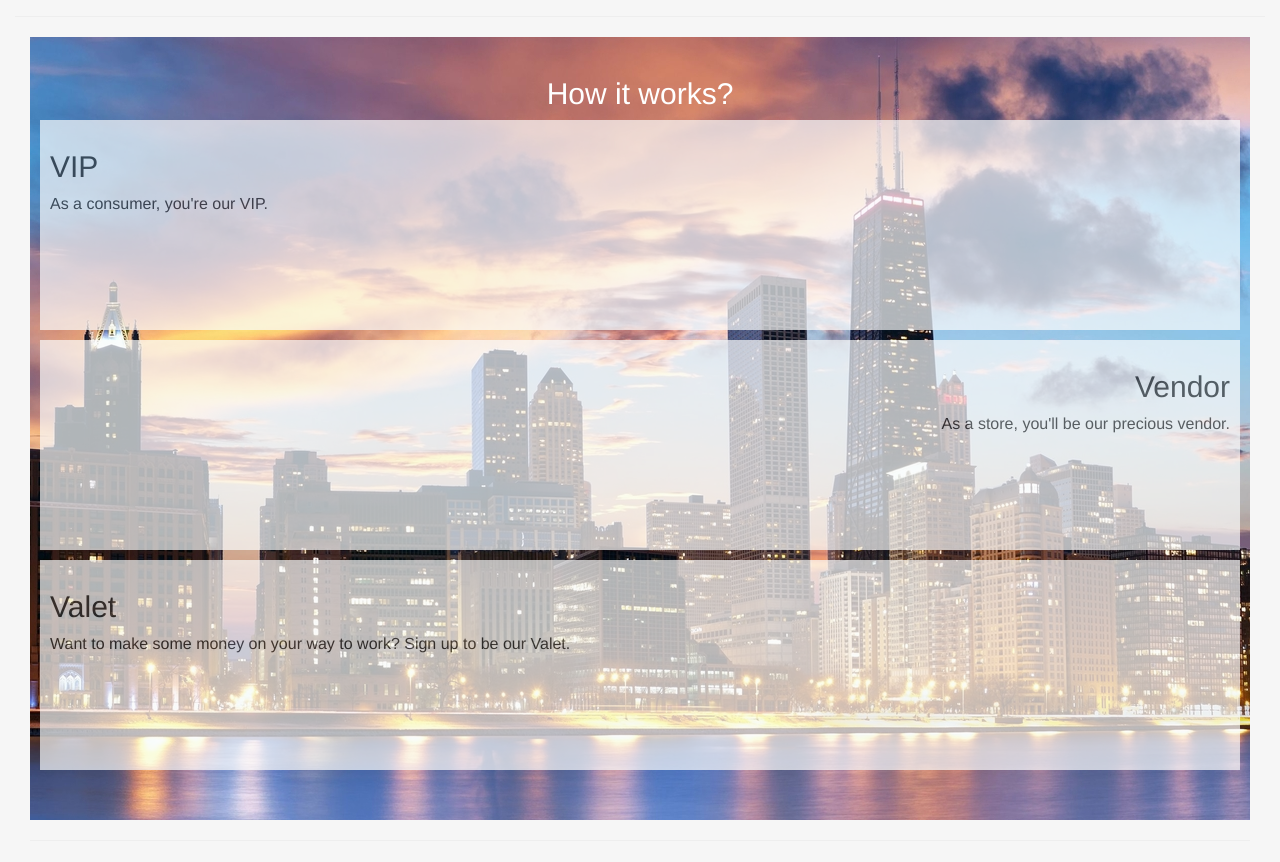
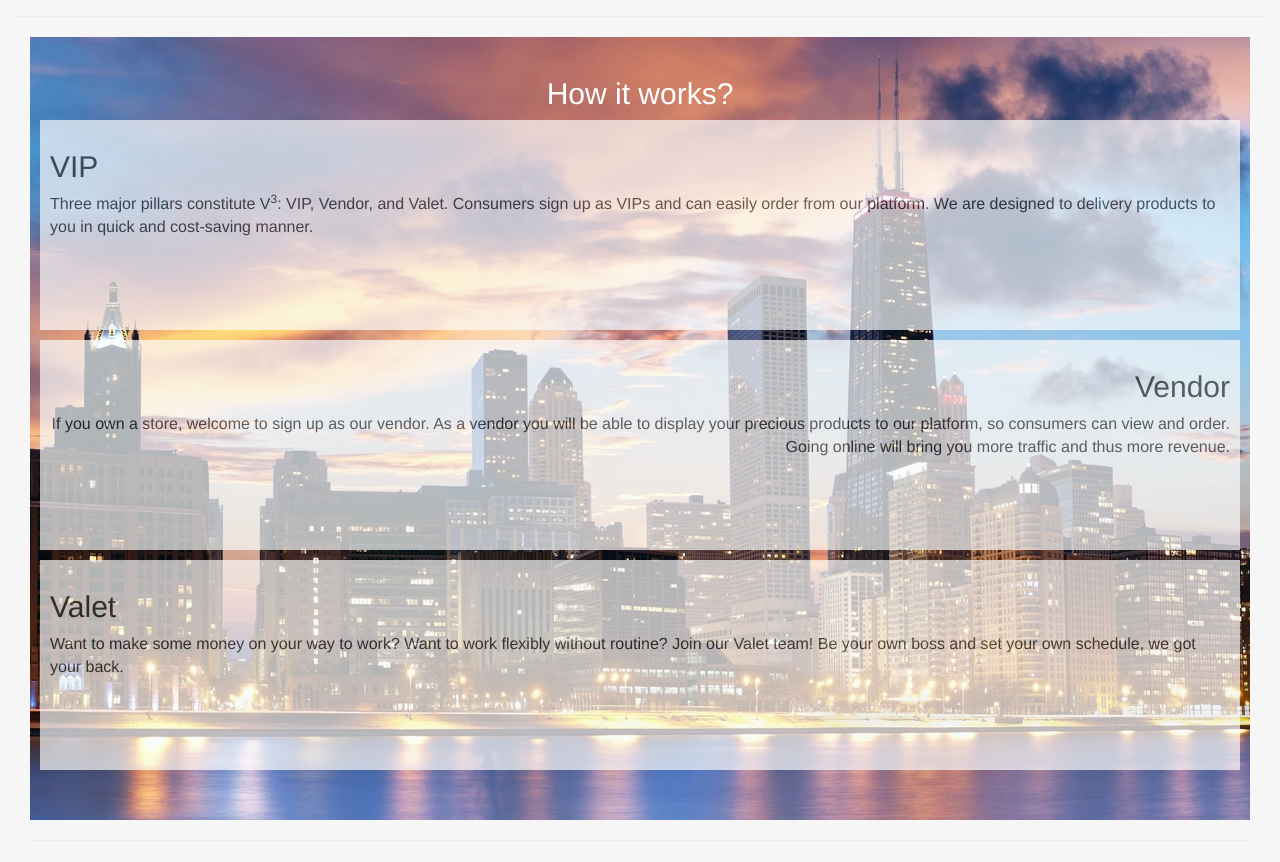
Before and after one commit to rayhu-osu/vcube, a Django app: template crowdshipping/templates/crowdshipping/home.html in a window 1280 px wide. Shown: the part 463-1325 px from the top of the page. Run offline with Django 3.2, Linux system fonts and the light colour scheme; the template is opened without the code that fills it, so the values that code supplies are empty; parts of the project's set-up code (start-up, migrations or seed data) failed here and were passed over; some libraries are stand-ins or nearby versions.

Commit message:
Multiple changes
1. added v3 homepage description
2. changed picture urls

```diff
--- a/crowdshipping/templates/crowdshipping/home.html
+++ b/crowdshipping/templates/crowdshipping/home.html
@@ -33,19 +33,27 @@
     <section class="works">
         <br>
         <h2 align="middle" style="color: white;">How it works?</h2>
-        <div class="odd">
+        <div class="odd" style="word-wrap: break-word">
             <h2>VIP</h2>
-            <p class="description">As a consumer, you're our VIP.</p>
+            <p class="description">Three major pillars constitute V<sup>3</sup>: VIP, Vendor, and Valet.
+                Consumers sign up as VIPs and can easily order from our platform.
+                We are designed to delivery products to you in quick and cost-saving manner.</p>
         </div>
 
-        <div class="even">
+        <div class="even" style="word-wrap: break-word">
             <h2 align="right">Vendor</h2>
-            <p align="right" class="description">As a store, you'll be our precious vendor.</p>
+            <p align="right" class="description">If you own a store, welcome to sign up as our vendor.
+                As a vendor you will be able to display your precious products to our platform, so consumers can view and order.
+                Going online will bring you more traffic and thus more revenue.
+            </p>
         </div>
 
-        <div class="odd">
+        <div class="odd" style="word-wrap: break-word">
             <h2>Valet</h2>
-            <p class="description">Want to make some money on your way to work? Sign up to be our Valet.</p>
+            <p class="description">Want to make some money on your way to work? Want to work flexibly without routine?
+                Join our Valet team!
+                Be your own boss and set your own schedule, we got your back.
+            </p>
         </div>
     <br>
     <br>
--- a/valet/templates/valet/order.html
+++ b/valet/templates/valet/order.html
@@ -19,7 +19,7 @@
 
                 <div class="col-xs-2">
                     <a href="{% url 'vip:store' store.id %}">
-                    <img src="/valet/media/{{ store.image }}" class="img-responsive" alt="{{ store.name }}" align="bottom">
+                    <img src="{{ store.image.url }}" class="img-responsive" alt="{{ store.name }}" align="bottom">
                     </a>
 
                 </div>
--- a/valet/templates/valet/store_detail.html
+++ b/valet/templates/valet/store_detail.html
@@ -17,7 +17,7 @@
             <div class="row">
 
                 <div class="col-xs-2">
-                    <img src="/valet/media/{{ item.image }}" class="img-responsive" alt="{{ item.name }}" align="bottom">
+                    <img src="{{ item.image.url }}" class="img-responsive" alt="{{ item.name }}" align="bottom">
 
                 </div>
 
--- a/vip/templates/vip/category.html
+++ b/vip/templates/vip/category.html
@@ -15,7 +15,7 @@
             <div class="row">
                 <div class="col-xs-3">
 
-                <img src="/vip/media/{{ item.image }}" class="img-responsive" alt="{{ item.name }}" align="left">
+                <img src="{{ item.image.url }}" class="img-responsive" alt="{{ item.name }}" align="left">
 
                 </div>
 
--- a/vip/templates/vip/store.html
+++ b/vip/templates/vip/store.html
@@ -17,7 +17,7 @@
 
                 <div class="col-xs-3">
 
-                <img src="/vip/media/{{ item.image }}" class="img-responsive" alt="{{ item.name }}" align="left">
+                <img src="{{ item.image.url }}" class="img-responsive" alt="{{ item.name }}" align="left">
                 </div>
 
                 <div class="col-xs-9">
--- a/vip/views.py
+++ b/vip/views.py
@@ -28,6 +28,6 @@ def store(request, store_id):
 
     return render(request, 'vip/store.html', context)
 
-def detail(request, item_id):
-    item = get_object_or_404 (Item, pk = item_id)
-    return render(request, 'vip/detail.html', {'item': item})
+# def detail(request, item_id):
+#     item = get_object_or_404 (Item, pk = item_id)
+#     return render(request, 'vip/detail.html', {'item': item})
```
Also changed, not shown: cart/templates/cart/detail.html (deleted, +0 -23 lines).
